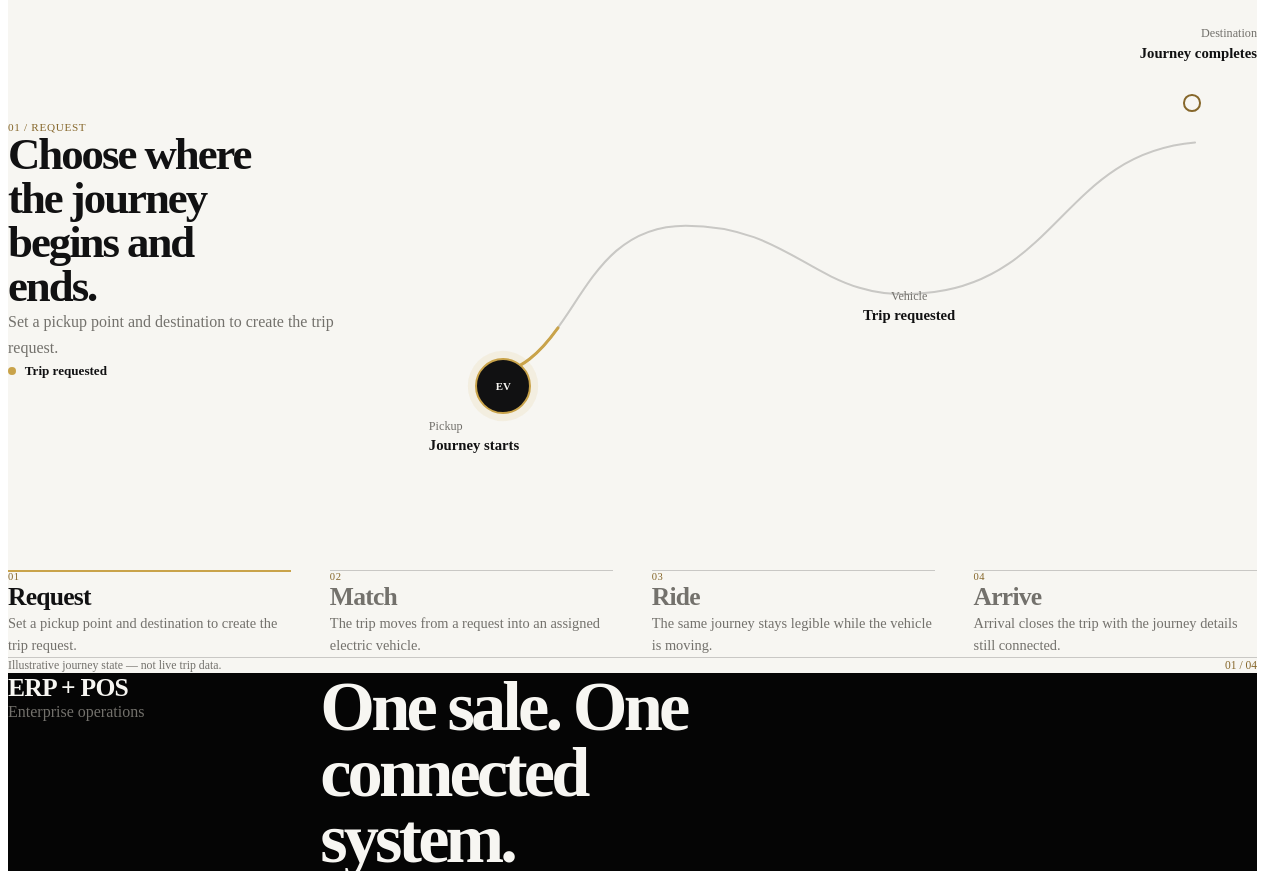
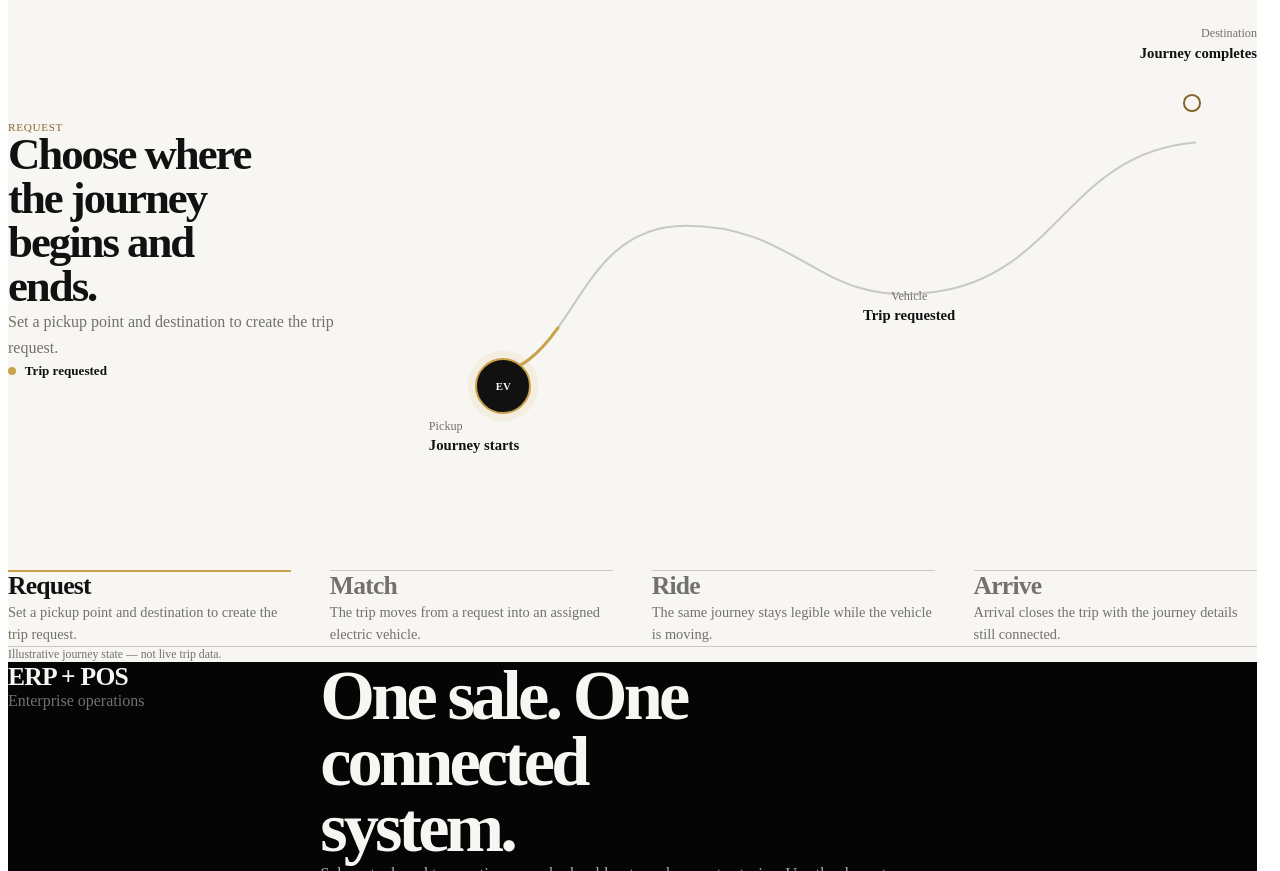
Before and after one commit to emmy16-glitch/Digi02_website, a React (Vite) app: page / in a window 1280 px wide. Shown: the part 6300-7171 px from the top of the page. Built offline with nearby package versions, Linux system fonts and the light colour scheme; the HTML template or start-up script is replaced by a standard one.

Commit message:
Remove prototype counters from DigiVolt homepage interaction

```diff
--- a/src/sections/home/DigiVoltSection.tsx
+++ b/src/sections/home/DigiVoltSection.tsx
@@ -8,7 +8,6 @@ type JourneyStageId = 'request' | 'match' | 'ride' | 'arrive'
 
 type JourneyStage = {
   id: JourneyStageId
-  number: string
   title: string
   heading: string
   description: string
@@ -21,7 +20,6 @@ type JourneyStage = {
 const journeyStages: readonly JourneyStage[] = [
   {
     id: 'request',
-    number: '01',
     title: 'Request',
     heading: 'Choose where the journey begins and ends.',
     description: 'Set a pickup point and destination to create the trip request.',
@@ -32,7 +30,6 @@ const journeyStages: readonly JourneyStage[] = [
   },
   {
     id: 'match',
-    number: '02',
     title: 'Match',
     heading: 'Connect the request with an available EV.',
     description: 'The trip moves from a request into an assigned electric vehicle.',
@@ -43,7 +40,6 @@ const journeyStages: readonly JourneyStage[] = [
   },
   {
     id: 'ride',
-    number: '03',
     title: 'Ride',
     heading: 'Keep route and trip progress visible.',
     description: 'The same journey stays legible while the vehicle is moving.',
@@ -54,7 +50,6 @@ const journeyStages: readonly JourneyStage[] = [
   },
   {
     id: 'arrive',
-    number: '04',
     title: 'Arrive',
     heading: 'Complete the journey without losing its context.',
     description: 'Arrival closes the trip with the journey details still connected.',
@@ -114,10 +109,10 @@ export function DigiVoltSection() {
             <img
               alt="DigiVolt electric mobility product visualization"
               decoding="async"
-              loading="eager"
+              loading="lazy"
               src={digiVoltShowcase}
             />
-            <figcaption>Product visualization / in development</figcaption>
+            <figcaption>DigiVolt product visualization / in development</figcaption>
           </figure>
         </Container>
       </section>
@@ -144,7 +139,7 @@ export function DigiVoltSection() {
             role="tabpanel"
           >
             <div className="digivolt-journey__stage-copy" aria-live="polite">
-              <span>{activeStage.number} / {activeStage.title}</span>
+              <span>{activeStage.title}</span>
               <h3>{activeStage.heading}</h3>
               <p>{activeStage.description}</p>
               <strong>{activeStage.status}</strong>
@@ -223,7 +218,6 @@ export function DigiVoltSection() {
                   tabIndex={isActive ? 0 : -1}
                   type="button"
                 >
-                  <span>{stage.number}</span>
                   <strong>{stage.title}</strong>
                   <span className="digivolt-journey__stage-description">{stage.description}</span>
                 </button>
@@ -233,7 +227,6 @@ export function DigiVoltSection() {
 
           <footer className="digivolt-journey__footer">
             <span>Illustrative journey state — not live trip data.</span>
-            <strong>{String(activeIndex + 1).padStart(2, '0')} / 04</strong>
           </footer>
         </Container>
       </section>
```
